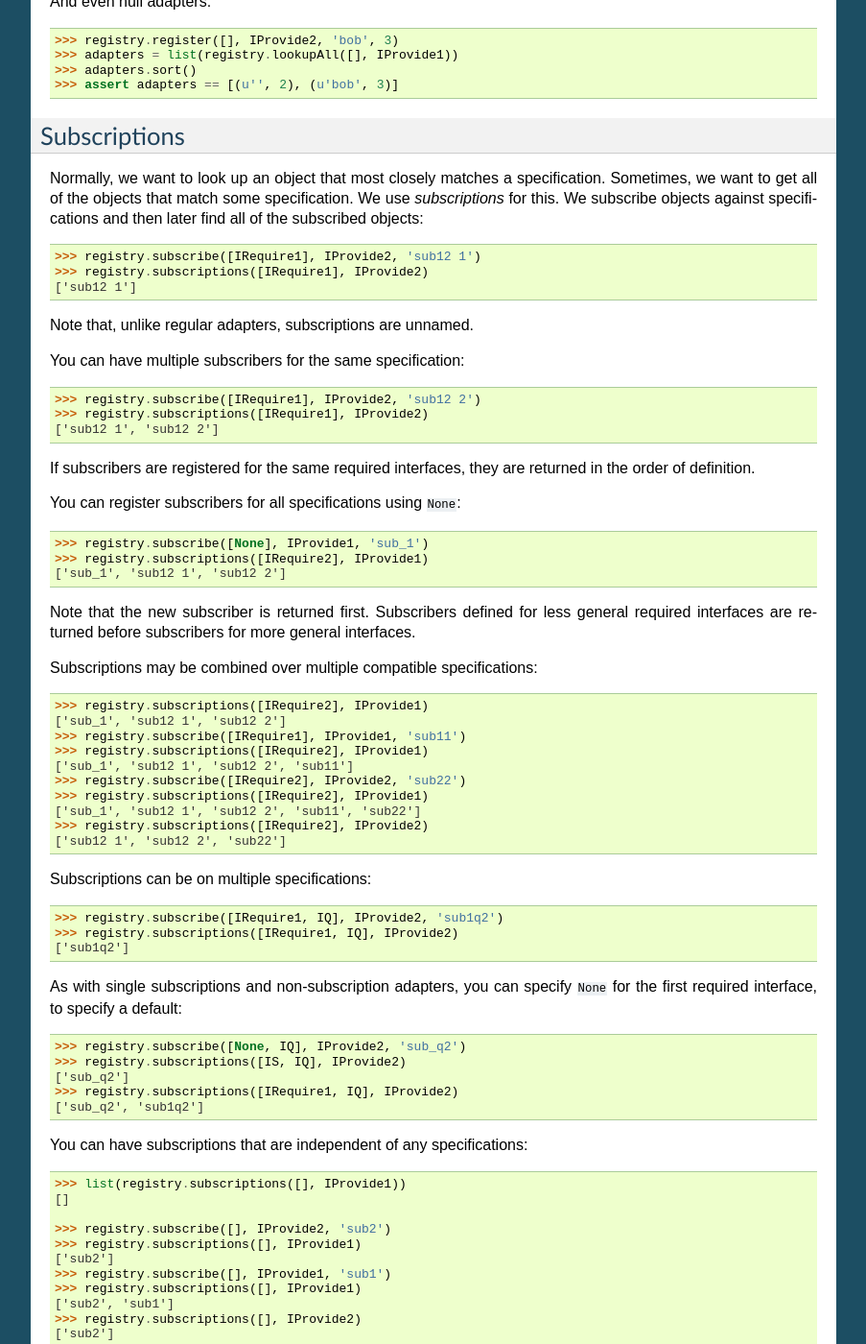
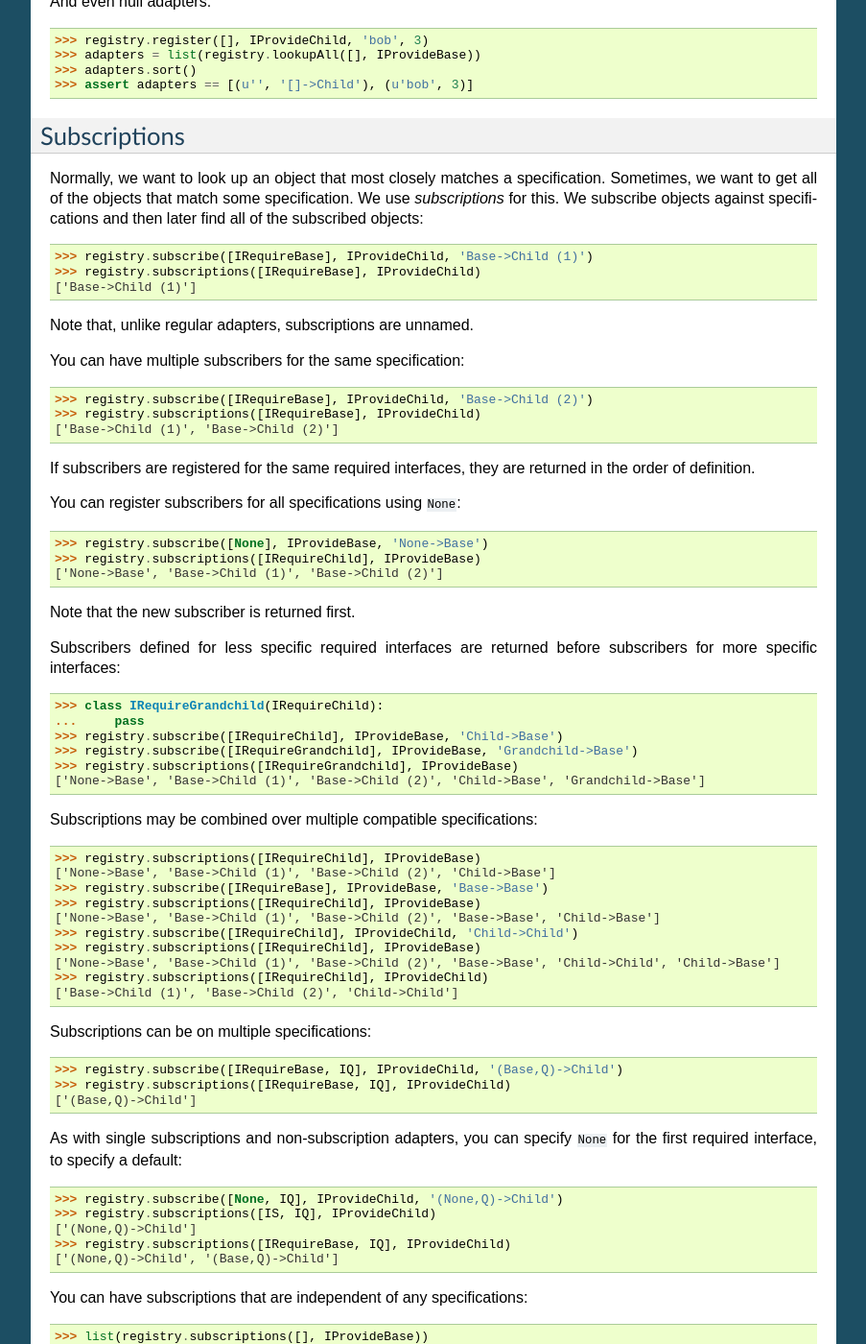
Before and after one commit to zopefoundation/zope.interface, a Sphinx documentation site: the page built from docs/adapter.rst, in a window 1280 px wide and 1400 px high, scrolled down 7152 px. Shown: the whole window at 96% size, without its empty margins (198-1101 px from the left). Built offline with Sphinx 7.4.7, drawn with Linux system fonts in a browser that asks for light colours; some of the changed text lies outside the part shown.

Commit message:
Documentation clarifications.
- docs/adapter.rst
  Subscriptions are returned from least to most specific, not the other way around; the docs were incorrect.

  Add additional examples, and use more verbose names in current examples, to clarify this. Fixes #136.
- interfaces.py
  names() and namesAndDescriptions() just return a collection, not a sequence. Fixes #134.

```diff
--- a/docs/adapter.rst
+++ b/docs/adapter.rst
@@ -24,27 +24,27 @@ Let's look at a simple example, using a single required specification:
   >>> from zope.interface.adapter import AdapterRegistry
   >>> import zope.interface
 
-  >>> class IRequire1(zope.interface.Interface):
+  >>> class IRequireBase(zope.interface.Interface):
   ...     pass
-  >>> class IProvide1(zope.interface.Interface):
+  >>> class IProvideBase(zope.interface.Interface):
   ...     pass
-  >>> class IProvide2(IProvide1):
+  >>> class IProvideChild(IProvideBase):
   ...     pass
 
   >>> registry = AdapterRegistry()
 
-We'll register an object that depends on ``IRequire1`` and "provides" ``IProvide2``:
+We'll register an object that depends on ``IRequireBase`` and "provides" ``IProvideChild``:
 
 .. doctest::
 
-  >>> registry.register([IRequire1], IProvide2, '', 12)
+  >>> registry.register([IRequireBase], IProvideChild, '', 'Base->Child')
 
 Given the registration, we can look it up again:
 
 .. doctest::
 
-  >>> registry.lookup([IRequire1], IProvide2, '')
-  12
+  >>> registry.lookup([IRequireBase], IProvideChild, '')
+  'Base->Child'
 
 Note that we used an integer in the example.  In real applications,
 one would use some objects that actually depend on or provide
@@ -58,21 +58,21 @@ specification that extends the specification that it depends on:
 
 .. doctest::
 
-  >>> class IRequire2(IRequire1):
+  >>> class IRequireChild(IRequireBase):
   ...     pass
-  >>> registry.lookup([IRequire2], IProvide2, '')
-  12
+  >>> registry.lookup([IRequireChild], IProvideChild, '')
+  'Base->Child'
 
 We can use a class implementation specification to look up the object:
 
 .. doctest::
 
-  >>> @zope.interface.implementer(IRequire2)
+  >>> @zope.interface.implementer(IRequireChild)
   ... class C2:
   ...     pass
 
-  >>> registry.lookup([zope.interface.implementedBy(C2)], IProvide2, '')
-  12
+  >>> registry.lookup([zope.interface.implementedBy(C2)], IProvideChild, '')
+  'Base->Child'
 
 
 and it can be looked up for interfaces that its provided interface
@@ -80,23 +80,23 @@ extends:
 
 .. doctest::
 
-  >>> registry.lookup([IRequire1], IProvide1, '')
-  12
-  >>> registry.lookup([IRequire2], IProvide1, '')
-  12
+  >>> registry.lookup([IRequireBase], IProvideBase, '')
+  'Base->Child'
+  >>> registry.lookup([IRequireChild], IProvideBase, '')
+  'Base->Child'
 
 But if you require a specification that doesn't extend the specification the
 object depends on, you won't get anything:
 
 .. doctest::
 
-  >>> registry.lookup([zope.interface.Interface], IProvide1, '')
+  >>> registry.lookup([zope.interface.Interface], IProvideBase, '')
 
 By the way, you can pass a default value to lookup:
 
 .. doctest::
 
-  >>> registry.lookup([zope.interface.Interface], IProvide1, '', 42)
+  >>> registry.lookup([zope.interface.Interface], IProvideBase, '', 42)
   42
 
 If you try to get an interface the object doesn't provide, you also
@@ -104,47 +104,47 @@ won't get anything:
 
 .. doctest::
 
-  >>> class IProvide3(IProvide2):
+  >>> class IProvideGrandchild(IProvideChild):
   ...     pass
-  >>> registry.lookup([IRequire1], IProvide3, '')
+  >>> registry.lookup([IRequireBase], IProvideGrandchild, '')
 
 You also won't get anything if you use the wrong name:
 
 .. doctest::
 
-  >>> registry.lookup([IRequire1], IProvide1, 'bob')
-  >>> registry.register([IRequire1], IProvide2, 'bob', "Bob's 12")
-  >>> registry.lookup([IRequire1], IProvide1, 'bob')
+  >>> registry.lookup([IRequireBase], IProvideBase, 'bob')
+  >>> registry.register([IRequireBase], IProvideChild, 'bob', "Bob's 12")
+  >>> registry.lookup([IRequireBase], IProvideBase, 'bob')
   "Bob's 12"
 
 You can leave the name off when doing a lookup:
 
 .. doctest::
 
-  >>> registry.lookup([IRequire1], IProvide1)
-  12
+  >>> registry.lookup([IRequireBase], IProvideBase)
+  'Base->Child'
 
-If we register an object that provides ``IProvide1``:
+If we register an object that provides ``IProvideBase``:
 
 .. doctest::
 
-  >>> registry.register([IRequire1], IProvide1, '', 11)
+  >>> registry.register([IRequireBase], IProvideBase, '', 'Base->Base')
 
-then that object will be prefered over ``O(12)``:
+then that object will be prefered over ``O('Base->Child')``:
 
 .. doctest::
 
-  >>> registry.lookup([IRequire1], IProvide1, '')
-  11
+  >>> registry.lookup([IRequireBase], IProvideBase, '')
+  'Base->Base'
 
-Also, if we register an object for ``IRequire2``, then that will be preferred
-when using ``IRequire2``:
+Also, if we register an object for ``IRequireChild``, then that will be preferred
+when using ``IRequireChild``:
 
 .. doctest::
 
-  >>> registry.register([IRequire2], IProvide1, '', 21)
-  >>> registry.lookup([IRequire2], IProvide1, '')
-  21
+  >>> registry.register([IRequireChild], IProvideBase, '', 'Child->Base')
+  >>> registry.lookup([IRequireChild], IProvideBase, '')
+  'Child->Base'
 
 Finding out what, if anything, is registered
 --------------------------------------------
@@ -155,20 +155,20 @@ exact match:
 
 .. doctest::
 
-  >>> print(registry.registered([IRequire1], IProvide1))
-  11
+  >>> print(registry.registered([IRequireBase], IProvideBase))
+  Base->Base
 
-  >>> print(registry.registered([IRequire1], IProvide2))
-  12
+  >>> print(registry.registered([IRequireBase], IProvideChild))
+  Base->Child
 
-  >>> print(registry.registered([IRequire1], IProvide2, 'bob'))
+  >>> print(registry.registered([IRequireBase], IProvideChild, 'bob'))
   Bob's 12
 
 
-  >>> print(registry.registered([IRequire2], IProvide1))
-  21
+  >>> print(registry.registered([IRequireChild], IProvideBase))
+  Child->Base
 
-  >>> print(registry.registered([IRequire2], IProvide2))
+  >>> print(registry.registered([IRequireChild], IProvideChild))
   None
 
 In the last example, ``None`` was returned because nothing was registered
@@ -182,10 +182,10 @@ version of lookup that takes a single required interface:
 
 .. doctest::
 
-  >>> registry.lookup1(IRequire2, IProvide1, '')
-  21
-  >>> registry.lookup1(IRequire2, IProvide1)
-  21
+  >>> registry.lookup1(IRequireChild, IProvideBase, '')
+  'Child->Base'
+  >>> registry.lookup1(IRequireChild, IProvideBase)
+  'Child->Base'
 
 Actual Adaptation
 -----------------
@@ -205,12 +205,12 @@ factories:
    ... class X(object):
    ...     pass
 
-   >>> @zope.interface.implementer(IProvide1)
+   >>> @zope.interface.implementer(IProvideBase)
    ... class Y(object):
    ...     def __init__(self, context):
    ...         self.context = context
 
-  >>> registry.register([IR], IProvide1, '', Y)
+  >>> registry.register([IR], IProvideBase, '', Y)
 
 In this case, we registered a class as the factory. Now we can call
 ``queryAdapter`` to get the adapted object:
@@ -218,7 +218,7 @@ In this case, we registered a class as the factory. Now we can call
 .. doctest::
 
   >>> x = X()
-  >>> y = registry.queryAdapter(x, IProvide1)
+  >>> y = registry.queryAdapter(x, IProvideBase)
   >>> y.__class__.__name__
   'Y'
   >>> y.context is x
@@ -231,8 +231,8 @@ We can register and lookup by name too:
   >>> class Y2(Y):
   ...     pass
 
-  >>> registry.register([IR], IProvide1, 'bob', Y2)
-  >>> y = registry.queryAdapter(x, IProvide1, 'bob')
+  >>> registry.register([IR], IProvideBase, 'bob', Y2)
+  >>> y = registry.queryAdapter(x, IProvideBase, 'bob')
   >>> y.__class__.__name__
   'Y2'
   >>> y.context is x
@@ -251,10 +251,10 @@ Passing ``super`` objects works as expected to find less specific adapters:
   ...     def query_next(self):
   ...        return registry.queryAdapter(
   ...            super(type(self.context), self.context),
-  ...            IProvide1)
-  >>> registry.register([IDerived], IProvide1, '', DerivedAdapter)
+  ...            IProvideBase)
+  >>> registry.register([IDerived], IProvideBase, '', DerivedAdapter)
   >>> derived = Derived()
-  >>> adapter = registry.queryAdapter(derived, IProvide1)
+  >>> adapter = registry.queryAdapter(derived, IProvideBase)
   >>> adapter.__class__.__name__
   'DerivedAdapter'
   >>> adapter = adapter.query_next()
@@ -277,14 +277,14 @@ the state of the object being adapted:
   ... class Object(object):
   ...     name = 'object'
 
-  >>> registry.register([IR], IProvide1, 'conditional', factory)
+  >>> registry.register([IR], IProvideBase, 'conditional', factory)
   >>> obj = Object()
-  >>> registry.queryAdapter(obj, IProvide1, 'conditional')
+  >>> registry.queryAdapter(obj, IProvideBase, 'conditional')
   'adapter'
   >>> obj.name = 'no object'
-  >>> registry.queryAdapter(obj, IProvide1, 'conditional') is None
+  >>> registry.queryAdapter(obj, IProvideBase, 'conditional') is None
   True
-  >>> registry.queryAdapter(obj, IProvide1, 'conditional', 'default')
+  >>> registry.queryAdapter(obj, IProvideBase, 'conditional', 'default')
   'default'
 
 An alternate method that provides the same function as ``queryAdapter()`` is
@@ -292,12 +292,12 @@ An alternate method that provides the same function as ``queryAdapter()`` is
 
 .. doctest::
 
-  >>> y = registry.adapter_hook(IProvide1, x)
+  >>> y = registry.adapter_hook(IProvideBase, x)
   >>> y.__class__.__name__
   'Y'
   >>> y.context is x
   True
-  >>> y = registry.adapter_hook(IProvide1, x, 'bob')
+  >>> y = registry.adapter_hook(IProvideBase, x, 'bob')
   >>> y.__class__.__name__
   'Y2'
   >>> y.context is x
@@ -316,7 +316,7 @@ For that, provide ``None`` as the required interface:
 
 .. doctest::
 
-  >>> registry.register([None], IProvide1, '', 1)
+  >>> registry.register([None], IProvideBase, '', 1)
 
 then we can use that adapter for interfaces we don't have specific
 adapters for:
@@ -325,15 +325,15 @@ adapters for:
 
   >>> class IQ(zope.interface.Interface):
   ...     pass
-  >>> registry.lookup([IQ], IProvide1, '')
+  >>> registry.lookup([IQ], IProvideBase, '')
   1
 
 Of course, specific adapters are still used when applicable:
 
 .. doctest::
 
-  >>> registry.lookup([IRequire2], IProvide1, '')
-  21
+  >>> registry.lookup([IRequireChild], IProvideBase, '')
+  'Child->Base'
 
 
 Class adapters
@@ -344,8 +344,8 @@ same as registering them for a class:
 
 .. doctest::
 
-  >>> registry.register([zope.interface.implementedBy(C2)], IProvide1, '', 'C21')
-  >>> registry.lookup([zope.interface.implementedBy(C2)], IProvide1, '')
+  >>> registry.register([zope.interface.implementedBy(C2)], IProvideBase, '', 'C21')
+  >>> registry.lookup([zope.interface.implementedBy(C2)], IProvideBase, '')
   'C21'
 
 Dict adapters
@@ -368,9 +368,9 @@ You can unregister by registering ``None``, rather than an object:
 
 .. doctest::
 
-  >>> registry.register([zope.interface.implementedBy(C2)], IProvide1, '', None)
-  >>> registry.lookup([zope.interface.implementedBy(C2)], IProvide1, '')
-  21
+  >>> registry.register([zope.interface.implementedBy(C2)], IProvideBase, '', None)
+  >>> registry.lookup([zope.interface.implementedBy(C2)], IProvideBase, '')
+  'Child->Base'
 
 Of course, this means that ``None`` can't be registered. This is an
 exception to the statement, made earlier, that the registry doesn't
@@ -383,25 +383,25 @@ You can adapt multiple specifications:
 
 .. doctest::
 
-  >>> registry.register([IRequire1, IQ], IProvide2, '', '1q2')
-  >>> registry.lookup([IRequire1, IQ], IProvide2, '')
+  >>> registry.register([IRequireBase, IQ], IProvideChild, '', '1q2')
+  >>> registry.lookup([IRequireBase, IQ], IProvideChild, '')
   '1q2'
-  >>> registry.lookup([IRequire2, IQ], IProvide1, '')
+  >>> registry.lookup([IRequireChild, IQ], IProvideBase, '')
   '1q2'
 
   >>> class IS(zope.interface.Interface):
   ...     pass
-  >>> registry.lookup([IRequire2, IS], IProvide1, '')
+  >>> registry.lookup([IRequireChild, IS], IProvideBase, '')
 
   >>> class IQ2(IQ):
   ...     pass
 
-  >>> registry.lookup([IRequire2, IQ2], IProvide1, '')
+  >>> registry.lookup([IRequireChild, IQ2], IProvideBase, '')
   '1q2'
 
-  >>> registry.register([IRequire1, IQ2], IProvide2, '', '1q22')
-  >>> registry.lookup([IRequire2, IQ2], IProvide1, '')
-  '1q22'
+  >>> registry.register([IRequireBase, IQ2], IProvideChild, '', '(Base,Q2)->Child')
+  >>> registry.lookup([IRequireChild, IQ2], IProvideBase, '')
+  '(Base,Q2)->Child'
 
 Multi-adaptation
 ----------------
@@ -458,9 +458,9 @@ As with single adapters, you can define default adapters by specifying
 
 .. doctest::
 
-  >>> registry.register([None, IQ], IProvide2, '', 'q2')
-  >>> registry.lookup([IS, IQ], IProvide2, '')
-  'q2'
+  >>> registry.register([None, IQ], IProvideChild, '', '(None,Q)->Child')
+  >>> registry.lookup([IS, IQ], IProvideChild, '')
+  '(None,Q)->Child'
 
 Null Adapters
 =============
@@ -469,11 +469,11 @@ You can also adapt **no** specification:
 
 .. doctest::
 
-  >>> registry.register([], IProvide2, '', 2)
-  >>> registry.lookup([], IProvide2, '')
-  2
-  >>> registry.lookup([], IProvide1, '')
-  2
+  >>> registry.register([], IProvideChild, '', '[]->Child')
+  >>> registry.lookup([], IProvideChild, '')
+  '[]->Child'
+  >>> registry.lookup([], IProvideBase, '')
+  '[]->Child'
 
 Listing named adapters
 ----------------------
@@ -483,27 +483,27 @@ adapters for given interfaces:
 
 .. doctest::
 
-  >>> adapters = list(registry.lookupAll([IRequire1], IProvide1))
+  >>> adapters = list(registry.lookupAll([IRequireBase], IProvideBase))
   >>> adapters.sort()
-  >>> assert adapters == [(u'', 11), (u'bob', "Bob's 12")]
+  >>> assert adapters == [(u'', 'Base->Base'), (u'bob', "Bob's 12")]
 
 This works for multi-adapters too:
 
 .. doctest::
 
-  >>> registry.register([IRequire1, IQ2], IProvide2, 'bob', '1q2 for bob')
-  >>> adapters = list(registry.lookupAll([IRequire2, IQ2], IProvide1))
+  >>> registry.register([IRequireBase, IQ2], IProvideChild, 'bob', '(Base,Q2)->Child for bob')
+  >>> adapters = list(registry.lookupAll([IRequireChild, IQ2], IProvideBase))
   >>> adapters.sort()
-  >>> assert adapters == [(u'', '1q22'), (u'bob', '1q2 for bob')]
+  >>> assert adapters == [(u'', '(Base,Q2)->Child'), (u'bob', '(Base,Q2)->Child for bob')]
 
 And even null adapters:
 
 .. doctest::
 
-  >>> registry.register([], IProvide2, 'bob', 3)
-  >>> adapters = list(registry.lookupAll([], IProvide1))
+  >>> registry.register([], IProvideChild, 'bob', 3)
+  >>> adapters = list(registry.lookupAll([], IProvideBase))
   >>> adapters.sort()
-  >>> assert adapters == [(u'', 2), (u'bob', 3)]
+  >>> assert adapters == [(u'', '[]->Child'), (u'bob', 3)]
 
 Subscriptions
 =============
@@ -516,9 +516,9 @@ the subscribed objects:
 
 .. doctest::
 
-  >>> registry.subscribe([IRequire1], IProvide2, 'sub12 1')
-  >>> registry.subscriptions([IRequire1], IProvide2)
-  ['sub12 1']
+  >>> registry.subscribe([IRequireBase], IProvideChild, 'Base->Child (1)')
+  >>> registry.subscriptions([IRequireBase], IProvideChild)
+  ['Base->Child (1)']
 
 Note that, unlike regular adapters, subscriptions are unnamed.
 
@@ -526,9 +526,9 @@ You can have multiple subscribers for the same specification:
 
 .. doctest::
 
-  >>> registry.subscribe([IRequire1], IProvide2, 'sub12 2')
-  >>> registry.subscriptions([IRequire1], IProvide2)
-  ['sub12 1', 'sub12 2']
+  >>> registry.subscribe([IRequireBase], IProvideChild, 'Base->Child (2)')
+  >>> registry.subscriptions([IRequireBase], IProvideChild)
+  ['Base->Child (1)', 'Base->Child (2)']
 
 If subscribers are registered for the same required interfaces, they
 are returned in the order of definition.
@@ -537,62 +537,72 @@ You can register subscribers for all specifications using ``None``:
 
 .. doctest::
 
-  >>> registry.subscribe([None], IProvide1, 'sub_1')
-  >>> registry.subscriptions([IRequire2], IProvide1)
-  ['sub_1', 'sub12 1', 'sub12 2']
+  >>> registry.subscribe([None], IProvideBase, 'None->Base')
+  >>> registry.subscriptions([IRequireChild], IProvideBase)
+  ['None->Base', 'Base->Child (1)', 'Base->Child (2)']
 
-Note that the new subscriber is returned first.  Subscribers defined
-for less general required interfaces are returned before subscribers
-for more general interfaces.
+Note that the new subscriber is returned first.
+
+Subscribers defined for less specific required interfaces are returned
+before subscribers for more specific interfaces:
+
+.. doctest::
+
+  >>> class IRequireGrandchild(IRequireChild):
+  ...     pass
+  >>> registry.subscribe([IRequireChild], IProvideBase, 'Child->Base')
+  >>> registry.subscribe([IRequireGrandchild], IProvideBase, 'Grandchild->Base')
+  >>> registry.subscriptions([IRequireGrandchild], IProvideBase)
+  ['None->Base', 'Base->Child (1)', 'Base->Child (2)', 'Child->Base', 'Grandchild->Base']
 
 Subscriptions may be combined over multiple compatible specifications:
 
 .. doctest::
 
-  >>> registry.subscriptions([IRequire2], IProvide1)
-  ['sub_1', 'sub12 1', 'sub12 2']
-  >>> registry.subscribe([IRequire1], IProvide1, 'sub11')
-  >>> registry.subscriptions([IRequire2], IProvide1)
-  ['sub_1', 'sub12 1', 'sub12 2', 'sub11']
-  >>> registry.subscribe([IRequire2], IProvide2, 'sub22')
-  >>> registry.subscriptions([IRequire2], IProvide1)
-  ['sub_1', 'sub12 1', 'sub12 2', 'sub11', 'sub22']
-  >>> registry.subscriptions([IRequire2], IProvide2)
-  ['sub12 1', 'sub12 2', 'sub22']
+  >>> registry.subscriptions([IRequireChild], IProvideBase)
+  ['None->Base', 'Base->Child (1)', 'Base->Child (2)', 'Child->Base']
+  >>> registry.subscribe([IRequireBase], IProvideBase, 'Base->Base')
+  >>> registry.subscriptions([IRequireChild], IProvideBase)
+  ['None->Base', 'Base->Child (1)', 'Base->Child (2)', 'Base->Base', 'Child->Base']
+  >>> registry.subscribe([IRequireChild], IProvideChild, 'Child->Child')
+  >>> registry.subscriptions([IRequireChild], IProvideBase)
+  ['None->Base', 'Base->Child (1)', 'Base->Child (2)', 'Base->Base', 'Child->Child', 'Child->Base']
+  >>> registry.subscriptions([IRequireChild], IProvideChild)
+  ['Base->Child (1)', 'Base->Child (2)', 'Child->Child']
 
 Subscriptions can be on multiple specifications:
 
 .. doctest::
 
-  >>> registry.subscribe([IRequire1, IQ], IProvide2, 'sub1q2')
-  >>> registry.subscriptions([IRequire1, IQ], IProvide2)
-  ['sub1q2']
+  >>> registry.subscribe([IRequireBase, IQ], IProvideChild, '(Base,Q)->Child')
+  >>> registry.subscriptions([IRequireBase, IQ], IProvideChild)
+  ['(Base,Q)->Child']
 
 As with single subscriptions and non-subscription adapters, you can
 specify ``None`` for the first required interface, to specify a default:
 
 .. doctest::
 
-  >>> registry.subscribe([None, IQ], IProvide2, 'sub_q2')
-  >>> registry.subscriptions([IS, IQ], IProvide2)
-  ['sub_q2']
-  >>> registry.subscriptions([IRequire1, IQ], IProvide2)
-  ['sub_q2', 'sub1q2']
+  >>> registry.subscribe([None, IQ], IProvideChild, '(None,Q)->Child')
+  >>> registry.subscriptions([IS, IQ], IProvideChild)
+  ['(None,Q)->Child']
+  >>> registry.subscriptions([IRequireBase, IQ], IProvideChild)
+  ['(None,Q)->Child', '(Base,Q)->Child']
 
 You can have subscriptions that are independent of any specifications:
 
 .. doctest::
 
-  >>> list(registry.subscriptions([], IProvide1))
+  >>> list(registry.subscriptions([], IProvideBase))
   []
 
-  >>> registry.subscribe([], IProvide2, 'sub2')
-  >>> registry.subscriptions([], IProvide1)
+  >>> registry.subscribe([], IProvideChild, 'sub2')
+  >>> registry.subscriptions([], IProvideBase)
   ['sub2']
-  >>> registry.subscribe([], IProvide1, 'sub1')
-  >>> registry.subscriptions([], IProvide1)
+  >>> registry.subscribe([], IProvideBase, 'sub1')
+  >>> registry.subscriptions([], IProvideBase)
   ['sub2', 'sub1']
-  >>> registry.subscriptions([], IProvide2)
+  >>> registry.subscriptions([], IProvideChild)
   ['sub2']
 
 Unregistering subscribers
@@ -603,18 +613,18 @@ can unregister a *specific* subscriber:
 
 .. doctest::
 
-  >>> registry.unsubscribe([IRequire1], IProvide1, 'sub11')
-  >>> registry.subscriptions([IRequire1], IProvide1)
-  ['sub_1', 'sub12 1', 'sub12 2']
+  >>> registry.unsubscribe([IRequireBase], IProvideBase, 'Base->Base')
+  >>> registry.subscriptions([IRequireBase], IProvideBase)
+  ['None->Base', 'Base->Child (1)', 'Base->Child (2)']
 
 If we don't specify a value, then *all* subscribers matching the given
 interfaces will be unsubscribed:
 
 .. doctest::
 
-  >>> registry.unsubscribe([IRequire1], IProvide2)
-  >>> registry.subscriptions([IRequire1], IProvide1)
-  ['sub_1']
+  >>> registry.unsubscribe([IRequireBase], IProvideChild)
+  >>> registry.subscriptions([IRequireBase], IProvideBase)
+  ['None->Base']
 
 
 Subscription adapters
@@ -665,8 +675,8 @@ To register a handler, simply provide ``None`` as the provided interface:
   >>> def handler(event):
   ...     print('handler', event)
 
-  >>> registry.subscribe([IRequire1], None, handler)
-  >>> registry.subscriptions([IRequire1], None) == [handler]
+  >>> registry.subscribe([IRequireBase], None, handler)
+  >>> registry.subscriptions([IRequireBase], None) == [handler]
   True
 
 
```
Also changed, not shown: 1 other file.
